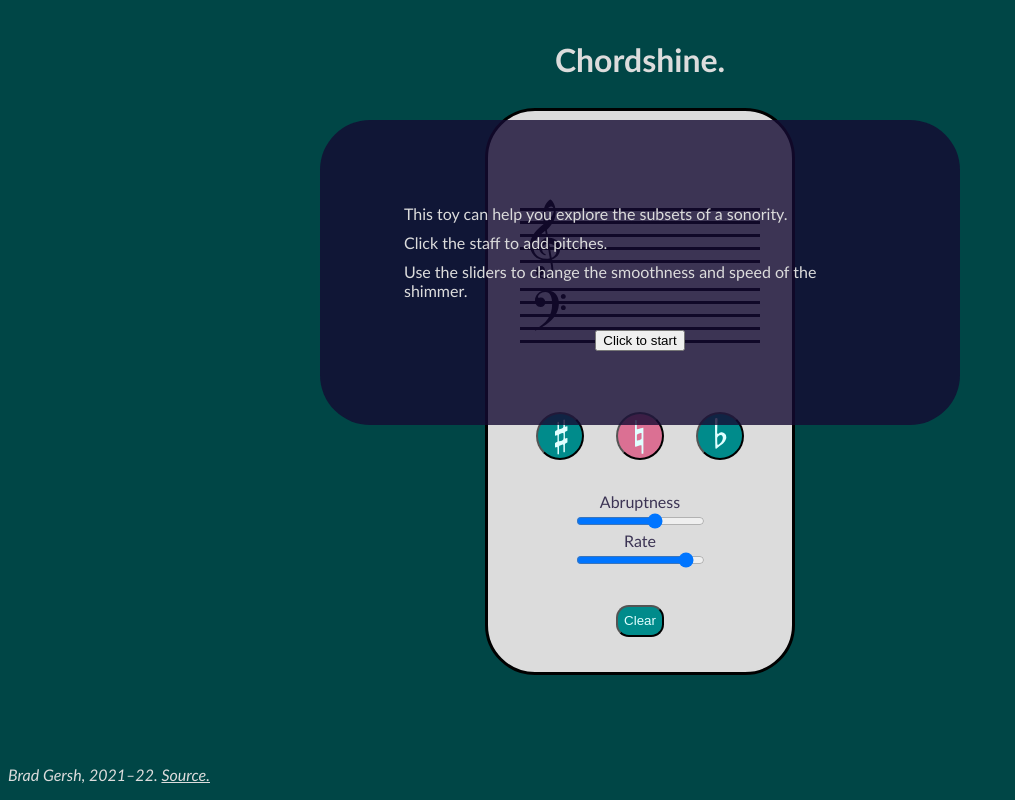
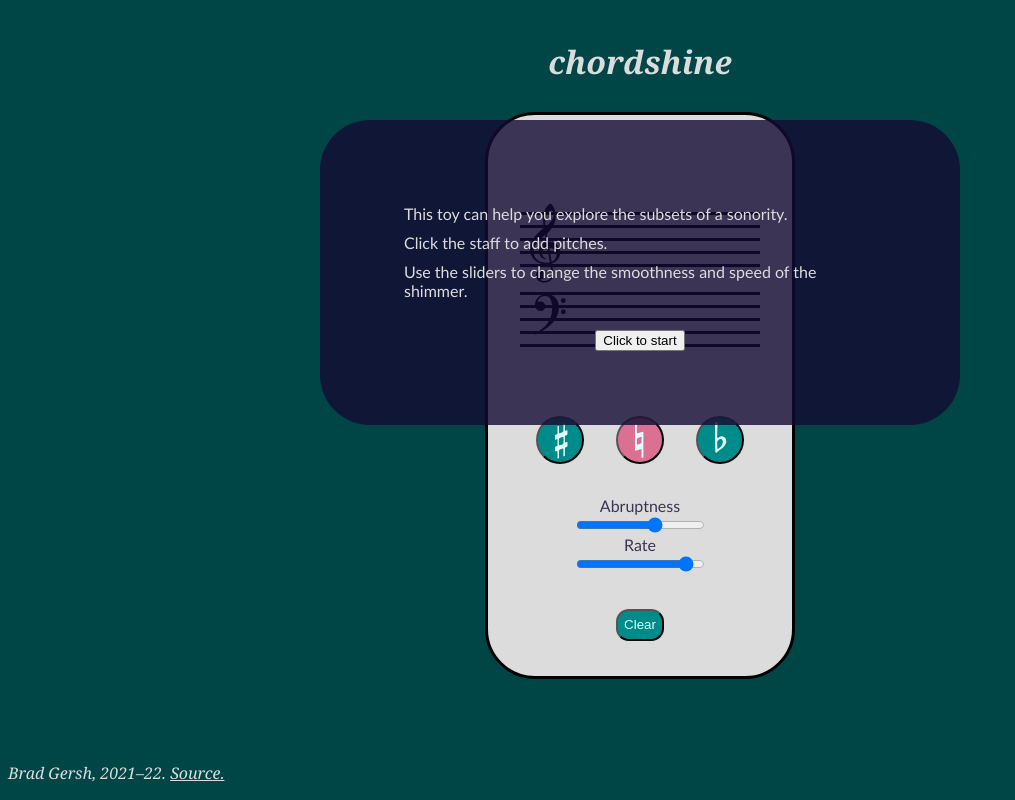
Before and after one commit to bradley-gersh/chordshine, a React app: page / in a window 1280 px wide. Shown: the whole page, without its empty margins (0-1015 px from the left). Built offline with nearby package versions, Linux system fonts and the light colour scheme.

Commit message:
feat: updated fonts
fix: corrected vertical alignment of notes

```diff
--- a/client/Main.js
+++ b/client/Main.js
@@ -28,7 +28,7 @@ const Main = () => {
 
   return (
     <div className={"main"}>
-      <h1>Chordshine.</h1>
+      <h1>chordshine</h1>
       <Editor synth={synth} />
       {modalVisible ? (
         <SplashModal setModalVisible={setModalVisible} setToneJs={setToneJs} />
--- a/public/style.css
+++ b/public/style.css
@@ -17,6 +17,8 @@ h1 {
   align-self: center;
   margin-top: 2rem;
   color: rgba(220, 220, 220, 1);
+  font-family: Georgia, 'Times New Roman', Times, serif;
+  font-style:italic;
 }
 
 a {
@@ -27,6 +29,7 @@ a {
   position: fixed;
   bottom: 1rem;
   color: rgba(220, 220, 220, 1);
+  font-family: Georgia, 'Times New Roman', Times, serif;
   font-style: italic;
 }
 
@@ -128,7 +131,7 @@ a {
     12px repeat(4, 3px 11px) repeat(5, 3px 10px) 4px 11px
     repeat(4, 3px 10px) repeat(5, 3px 11px) 3px;
   position: absolute;
-  top: 8.7rem;
+  top: 8.6rem;
   left: 50%;
   transform: translate(-50%, 0%);
   z-index: 1;
```
